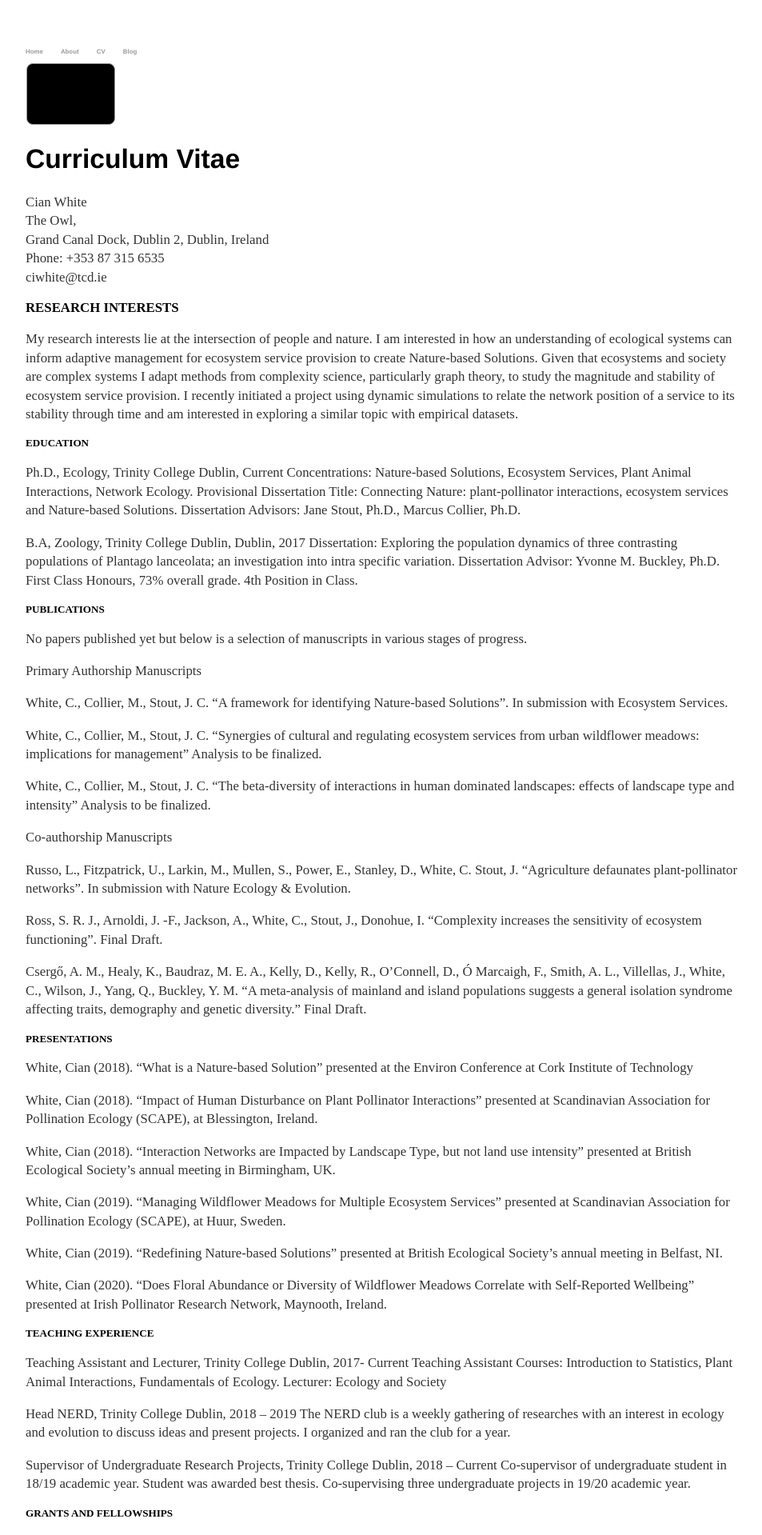
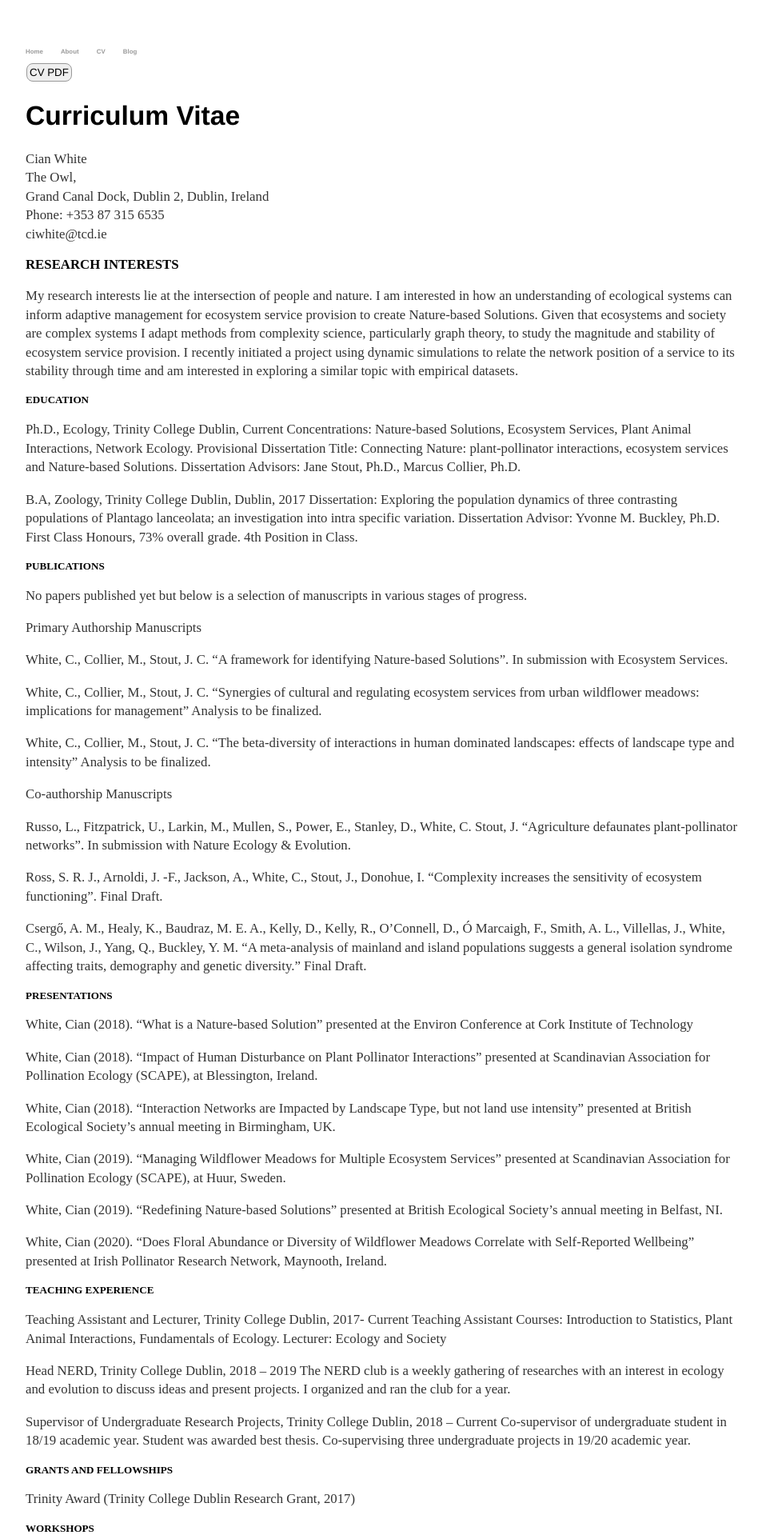
Before and after one commit to ciwhite/ciwhite.github.io, a Jekyll site: the page built from cv/cv.md, in a window 1280 px wide. Shown: the top 1919 px of the page at 80% size, without its empty margins (160-1113 px from the left). Built offline with Jekyll 4.4.1, drawn with Linux system fonts in a browser that asks for light colours.

Commit message:
Update cv.css

```diff
--- a/css/cv.css
+++ b/css/cv.css
@@ -22,11 +22,11 @@ a:hover {
     text-decoration: underline;
 }
 button {
-    margin-left: 100px;
+    margin-left: 10px;
     font-family:'Helvetica';
     border: 1px solid #999;
-    background-color:#000;
-    padding: 30px;
+    background-color:#FFFFF;
+    padding: 3px;
     margin: 2px 1px;
     transition-duration: 0s;
     cursor: pointer;
```
